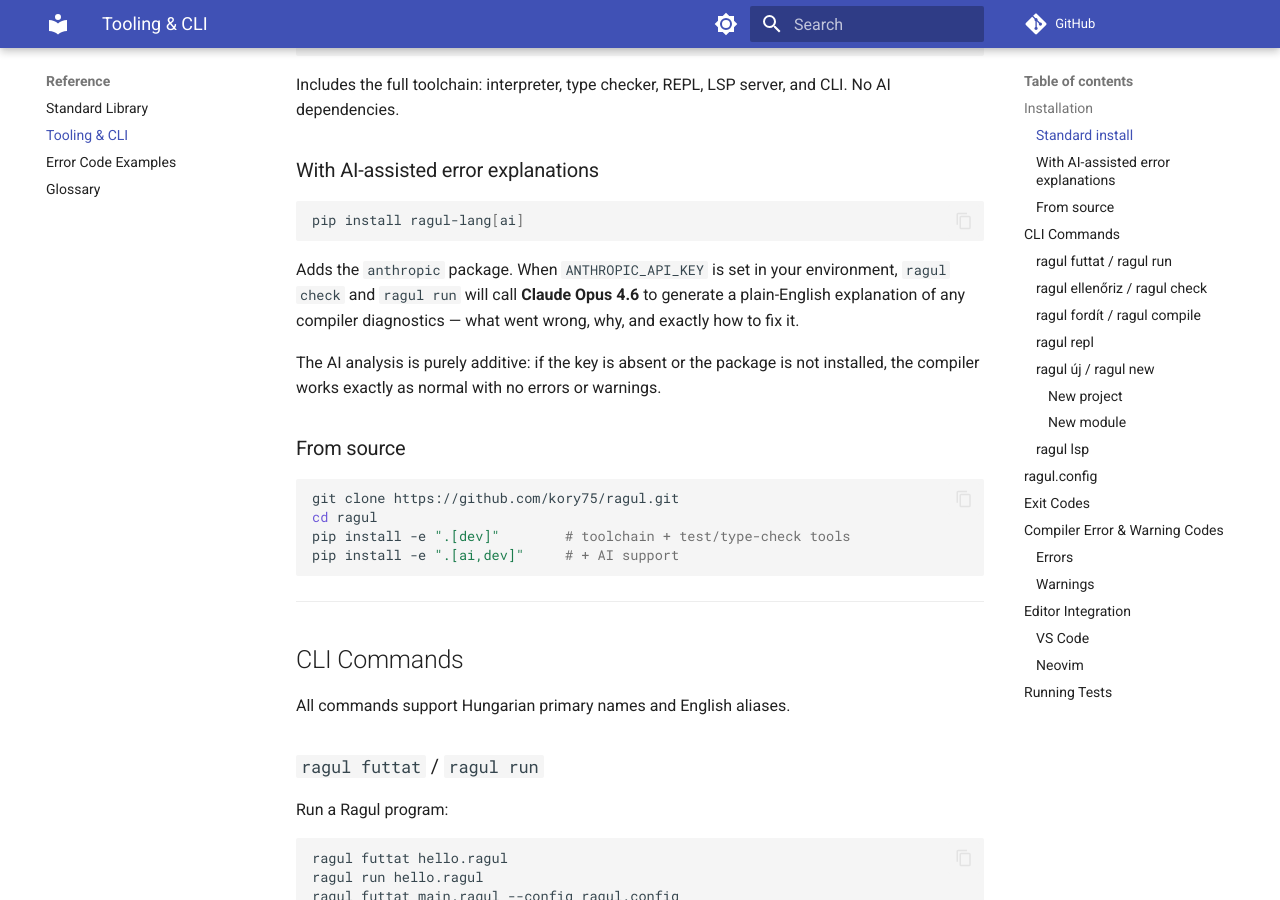
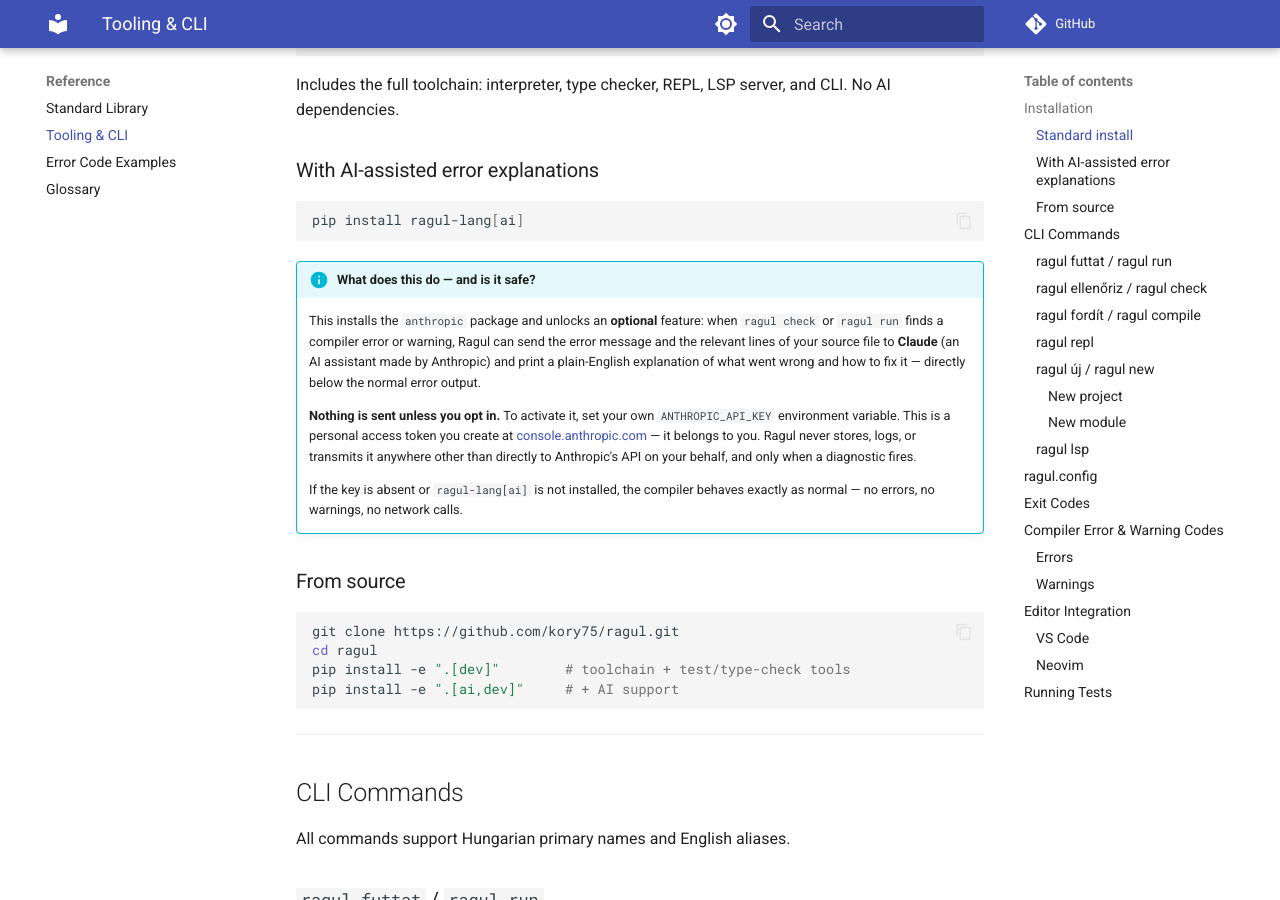
Before and after one commit to kory75/ragul, an MkDocs documentation site: the page built from docs/tooling.md, in a window 1280 px wide and 900 px high, scrolled down 309 px. Built offline with MkDocs 1.6.1 and Material for MkDocs 9.7.7, drawn with Linux system fonts in a browser that asks for light colours; comment, search, counter and statistics services are not loaded.

Commit message:
Docs: clarify AI feature — what it is, how it works, and key safety

````diff
--- a/docs/tooling.md
+++ b/docs/tooling.md
@@ -16,9 +16,22 @@ Includes the full toolchain: interpreter, type checker, REPL, LSP server, and CL
 pip install ragul-lang[ai]
 ```
 
-Adds the `anthropic` package. When `ANTHROPIC_API_KEY` is set in your environment, `ragul check` and `ragul run` will call **Claude Opus 4.6** to generate a plain-English explanation of any compiler diagnostics — what went wrong, why, and exactly how to fix it.
+!!! info "What does this do — and is it safe?"
+    This installs the `anthropic` package and unlocks an **optional** feature:
+    when `ragul check` or `ragul run` finds a compiler error or warning, Ragul
+    can send the error message and the relevant lines of your source file to
+    **Claude** (an AI assistant made by Anthropic) and print a plain-English
+    explanation of what went wrong and how to fix it — directly below the normal
+    error output.
 
-The AI analysis is purely additive: if the key is absent or the package is not installed, the compiler works exactly as normal with no errors or warnings.
+    **Nothing is sent unless you opt in.** To activate it, set your own
+    `ANTHROPIC_API_KEY` environment variable. This is a personal access token
+    you create at [console.anthropic.com](https://console.anthropic.com) — it
+    belongs to you. Ragul never stores, logs, or transmits it anywhere other than
+    directly to Anthropic's API on your behalf, and only when a diagnostic fires.
+
+    If the key is absent or `ragul-lang[ai]` is not installed, the compiler
+    behaves exactly as normal — no errors, no warnings, no network calls.
 
 ### From source
 
````
Also changed, not shown: README.md (+13 -1 lines), docs/index.md (+16 -1 lines).
